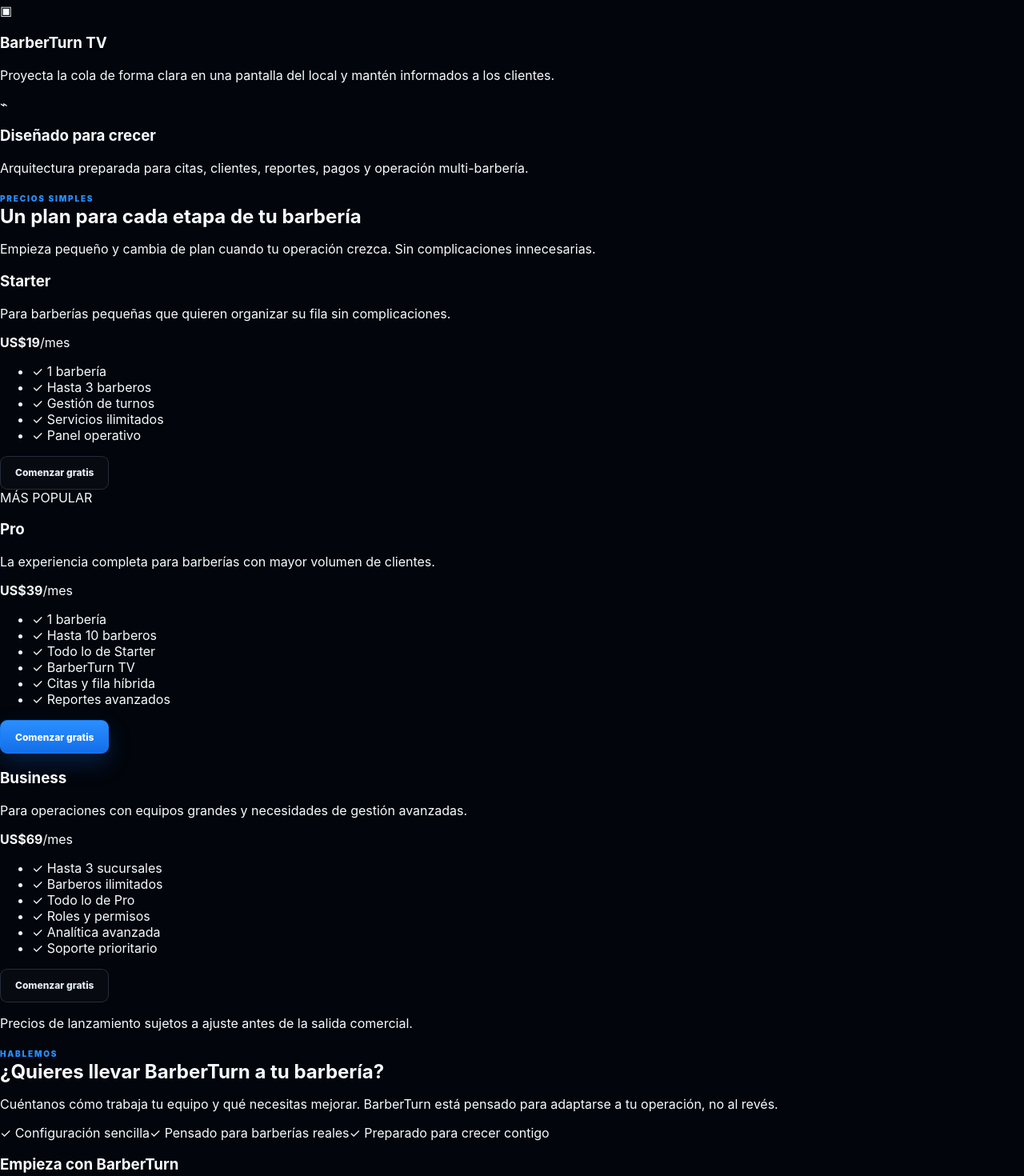
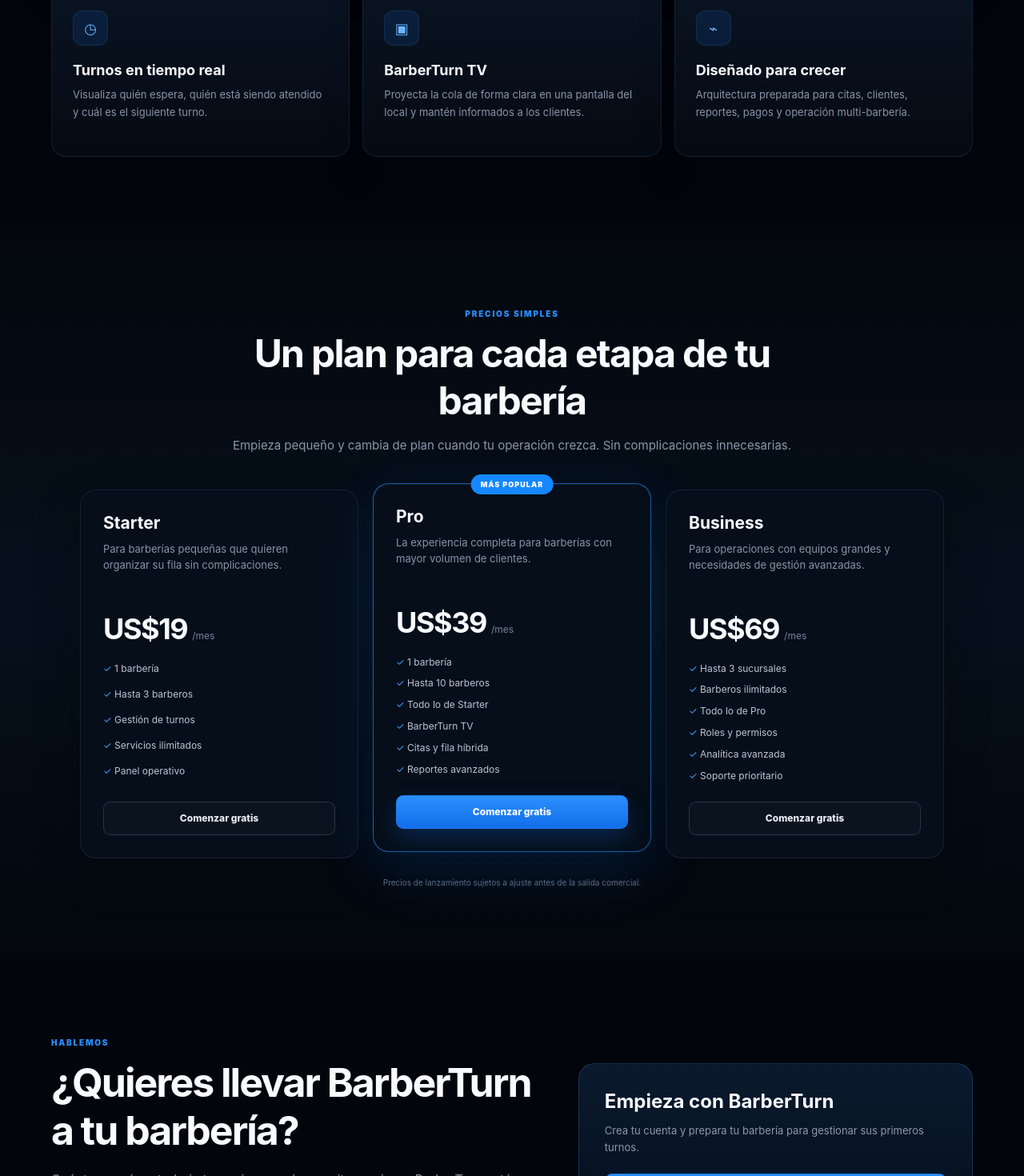
Before and after one commit to Jairo0811/BarberTrix, a React (Vite) app in the folder frontend/: page / in a window 1280 px wide. Shown: the part 1330-2800 px from the top of the page at 80% size. Built offline with nearby package versions, Linux system fonts and the light colour scheme; no server answers.

Commit message:
style: complete home sections

```diff
--- a/frontend/src/home.css
+++ b/frontend/src/home.css
@@ -6,7 +6,7 @@
 .home-links a:hover, .home-links a.active { color: white; }
 .home-links a.active::after { content: ''; position: absolute; left: 0; right: 0; bottom: 0; height: 2px; border-radius: 99px; background: #208bff; box-shadow: 0 0 16px rgba(32,139,255,.7); }
 .home-nav-actions { display: flex; gap: 10px; }
-.home-login-button, .home-primary-button, .home-secondary-button { min-height: 42px; border-radius: 9px; padding: 0 18px; font-weight: 800; font-size: 12px; }
+.home-login-button, .home-primary-button, .home-secondary-button { min-height: 42px; border-radius: 9px; padding: 0 18px; font-weight: 800; font-size: 12px; transition: transform .16s ease, box-shadow .16s ease, background .16s ease; }
 .home-login-button { color: #e6edf7; border: 1px solid rgba(143,170,210,.22); background: rgba(255,255,255,.025); }
 .home-primary-button { color: white; border: 1px solid #1b7df0; background: linear-gradient(180deg, #2b8fff, #126ee9); box-shadow: 0 12px 28px rgba(16, 109, 232, .25); }
 .home-primary-button:hover, .home-login-button:hover { transform: translateY(-1px); }
@@ -37,11 +37,45 @@
 .home-stats strong, .home-stats small { display: block; }
 .home-stats strong { font-size: 20px; }
 .home-stats small { margin-top: 2px; color: #8d9aad; font-size: 10px; }
-.home-section-preview { padding: 72px 24px 64px; text-align: center; background: radial-gradient(circle at 50% 0, rgba(29, 99, 183, .1), transparent 36%); }
+.home-content-section { padding: 92px 5vw; background: radial-gradient(circle at 50% 0, rgba(29, 99, 183, .09), transparent 34%); scroll-margin-top: 72px; }
+.home-section-heading { max-width: 760px; margin: 0 auto 42px; text-align: center; }
 .home-section-kicker { color: #298eff; font-size: 10px; font-weight: 900; letter-spacing: .18em; }
-.home-section-preview h2 { margin-top: 10px; font-size: 34px; }
-.home-section-preview p { max-width: 650px; margin: 10px auto 0; color: #8997ab; line-height: 1.6; }
-.home-footer { padding: 24px; border-top: 1px solid rgba(255,255,255,.05); color: #58667a; font-size: 11px; text-align: center; }
-@media (max-width: 1050px) { .home-nav { grid-template-columns: 170px 1fr auto; } .home-links { gap: 20px; } .home-brand img { width: 140px; } .home-hero { grid-template-columns: 1fr 1fr; } .home-feature-row { grid-template-columns: 1fr; max-width: 330px; } .home-stats { grid-template-columns: repeat(2, 1fr); } }
-@media (max-width: 820px) { .home-nav { grid-template-columns: 1fr auto; padding-block: 12px; } .home-links { display: none; } .home-hero { grid-template-columns: 1fr; } .home-hero-copy { padding: 56px 7vw 24px; max-width: none; } .home-hero-visual { min-height: 410px; } .home-hero-visual::before { background: linear-gradient(180deg, #050b16 0, transparent 22%, transparent 72%, rgba(2,5,10,.82) 100%); } .home-stats { margin-top: 0; border-radius: 0; width: 100%; } }
-@media (max-width: 560px) { .home-nav { min-height: 62px; gap: 8px; padding-inline: 14px; } .home-brand img { width: 118px; } .home-login-button { display: none; } .home-primary-button { min-height: 38px; padding-inline: 12px; font-size: 10px; } .home-hero h1 { font-size: 46px; } .home-hero-copy > p { font-size: 14px; } .home-hero-actions { flex-direction: column; align-items: stretch; } .home-secondary-button, .home-primary-button.large { min-height: 46px; } .home-hero-visual { min-height: 330px; } .home-stats { grid-template-columns: 1fr 1fr; padding: 14px 10px; } .home-stats article { justify-content: flex-start; } }
+.home-section-heading h2 { margin: 12px 0 0; font-size: clamp(32px, 4vw, 48px); letter-spacing: -.035em; }
+.home-section-heading p { margin: 14px auto 0; color: #8997ab; line-height: 1.7; font-size: 15px; }
+.home-feature-grid { width: min(1180px, 100%); margin: 0 auto; display: grid; grid-template-columns: repeat(3, 1fr); gap: 16px; }
+.home-feature-card { min-height: 210px; padding: 26px; border-radius: 18px; border: 1px solid rgba(118,149,194,.12); background: linear-gradient(180deg, rgba(10,20,35,.94), rgba(5,11,20,.96)); box-shadow: 0 18px 50px rgba(0,0,0,.2); }
+.home-card-icon { width: 44px; height: 44px; display: grid; place-items: center; border-radius: 12px; color: #6bb5ff; background: rgba(25,117,235,.14); border: 1px solid rgba(79,151,244,.13); font-size: 18px; }
+.home-feature-card h3 { margin: 20px 0 0; font-size: 18px; }
+.home-feature-card p { margin: 10px 0 0; color: #8794a8; line-height: 1.65; font-size: 13px; }
+.pricing-section { background: linear-gradient(180deg, #03070d 0%, #06101c 50%, #03070d 100%); }
+.pricing-grid { width: min(1080px, 100%); margin: 0 auto; display: grid; grid-template-columns: repeat(3, 1fr); gap: 18px; align-items: stretch; }
+.pricing-card { position: relative; padding: 28px; border-radius: 20px; border: 1px solid rgba(119,150,194,.14); background: rgba(7,15,27,.95); box-shadow: 0 18px 55px rgba(0,0,0,.24); }
+.pricing-card.featured { border-color: rgba(37,140,255,.65); transform: translateY(-8px); box-shadow: 0 24px 70px rgba(16,107,226,.15), inset 0 1px 0 rgba(255,255,255,.03); }
+.pricing-badge { position: absolute; top: -12px; left: 50%; transform: translateX(-50%); padding: 7px 12px; border-radius: 999px; color: white; background: #1687ff; font-size: 9px; font-weight: 900; letter-spacing: .12em; }
+.pricing-card h3 { margin: 0; font-size: 21px; }
+.pricing-description { min-height: 66px; margin: 10px 0 0; color: #8794a8; font-size: 13px; line-height: 1.55; }
+.pricing-price { display: flex; align-items: end; gap: 6px; margin: 22px 0 20px; }
+.pricing-price strong { font-size: 36px; letter-spacing: -.04em; }
+.pricing-price span { padding-bottom: 6px; color: #77849a; font-size: 12px; }
+.pricing-card ul { display: grid; gap: 11px; min-height: 150px; margin: 0; padding: 0; list-style: none; color: #bac5d5; font-size: 12px; }
+.pricing-card li::first-letter { color: #48a0ff; }
+.pricing-button { width: 100%; margin-top: 24px; }
+.pricing-note { margin: 24px 0 0; color: #5f6d82; font-size: 10px; text-align: center; }
+.contact-section { width: min(1180px, calc(100% - 10vw)); margin: 0 auto; padding: 90px 0; display: grid; grid-template-columns: 1.1fr .9fr; gap: 56px; align-items: center; scroll-margin-top: 72px; }
+.contact-copy h2 { max-width: 620px; margin: 12px 0 0; font-size: clamp(34px, 4vw, 50px); letter-spacing: -.04em; }
+.contact-copy > p { max-width: 650px; margin: 18px 0 0; color: #8794a8; line-height: 1.7; }
+.contact-points { display: grid; gap: 11px; margin-top: 24px; color: #b8c4d4; font-size: 13px; }
+.contact-points span::first-letter { color: #2e96ff; }
+.contact-card { padding: 32px; border-radius: 20px; border: 1px solid rgba(63,137,235,.25); background: linear-gradient(180deg, rgba(11,28,50,.92), rgba(6,14,25,.98)); box-shadow: 0 22px 60px rgba(0,0,0,.25); }
+.contact-card h3 { margin: 0; font-size: 24px; }
+.contact-card p { margin: 12px 0 0; color: #8c99ac; line-height: 1.6; font-size: 13px; }
+.contact-button { width: 100%; margin-top: 22px; }
+.contact-button span { margin-left: 8px; }
+.contact-card small { display: block; margin-top: 12px; color: #66748a; text-align: center; }
+.home-footer { padding: 34px 24px 38px; border-top: 1px solid rgba(255,255,255,.05); color: #58667a; text-align: center; }
+.home-footer img { width: 150px; height: auto; opacity: .9; }
+.home-footer p { margin: 8px 0 0; color: #8794a7; font-size: 12px; }
+.home-footer span { display: block; margin-top: 10px; font-size: 10px; }
+@media (max-width: 1050px) { .home-nav { grid-template-columns: 170px 1fr auto; } .home-links { gap: 20px; } .home-brand img { width: 140px; } .home-hero { grid-template-columns: 1fr 1fr; } .home-feature-row { grid-template-columns: 1fr; max-width: 330px; } .home-stats { grid-template-columns: repeat(2, 1fr); } .home-feature-grid { grid-template-columns: repeat(2, 1fr); } .pricing-grid { grid-template-columns: 1fr; max-width: 620px; } .pricing-card.featured { transform: none; } .pricing-description, .pricing-card ul { min-height: 0; } }
+@media (max-width: 820px) { .home-nav { grid-template-columns: 1fr auto; padding-block: 12px; } .home-links { display: none; } .home-hero { grid-template-columns: 1fr; } .home-hero-copy { padding: 56px 7vw 24px; max-width: none; } .home-hero-visual { min-height: 410px; } .home-hero-visual::before { background: linear-gradient(180deg, #050b16 0, transparent 22%, transparent 72%, rgba(2,5,10,.82) 100%); } .home-stats { margin-top: 0; border-radius: 0; width: 100%; } .contact-section { width: min(100% - 12vw, 1180px); grid-template-columns: 1fr; gap: 32px; } }
+@media (max-width: 560px) { .home-nav { min-height: 62px; gap: 8px; padding-inline: 14px; } .home-brand img { width: 118px; } .home-login-button { display: none; } .home-primary-button { min-height: 38px; padding-inline: 12px; font-size: 10px; } .home-hero h1 { font-size: 46px; } .home-hero-copy > p { font-size: 14px; } .home-hero-actions { flex-direction: column; align-items: stretch; } .home-secondary-button, .home-primary-button.large { min-height: 46px; } .home-hero-visual { min-height: 330px; } .home-stats { grid-template-columns: 1fr 1fr; padding: 14px 10px; } .home-stats article { justify-content: flex-start; } .home-content-section { padding: 70px 20px; } .home-feature-grid { grid-template-columns: 1fr; } .home-section-heading h2 { font-size: 32px; } .contact-section { width: calc(100% - 40px); padding: 70px 0; } }
```
